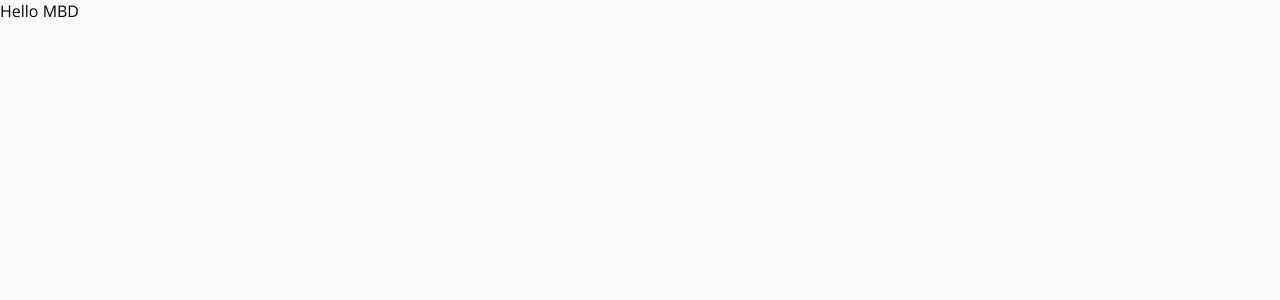
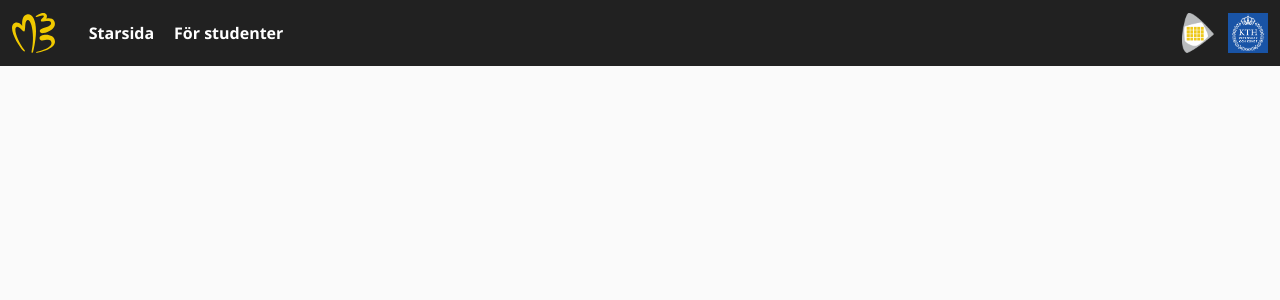
Before and after one commit to MediasBranschdag/MBD, a React (Create React App) app: page / in a window 1280 px wide. Shown: the top 300 px of the page. Built offline with nearby package versions, Linux system fonts and the light colour scheme.

Commit message:
Add basic navbar

```diff
--- a/src/App.tsx
+++ b/src/App.tsx
@@ -1,8 +1,10 @@
 import React from 'react';
+import Navbar from './components/navbar/navbar';
 
 const App = () => {
   return (
     <div className="App">
+      <Navbar/>
       Hello MBD
     </div>
   );
--- /dev/null
+++ b/src/components/navbar/navbar.css
@@ -0,0 +1,56 @@
+.navbar {
+    position: fixed;
+    left: 0;
+    right: 0;
+    top: 0;
+
+    display: flex;
+    flex-direction: row;
+    justify-content: space-between;
+    align-items: center;
+
+    color: var(--theme-text-bright);
+    background-color: var(--theme-dark-color-normal);
+}
+
+.navbar-padding {
+    padding: 12px;
+}
+
+.navbar-leading {
+    height: 40px;
+}
+
+.navbar-mbd-logo {
+    width: auto;
+    height: 100%;
+}
+
+.navbar-trailing {
+    height: 40px;
+}
+
+.side-logo {
+    margin-left: 14px;
+    height: 100%;
+}
+
+.navbar-content {
+    flex-grow: 1;
+    display: flex;
+    flex-direction: row;
+    align-items: center;
+}
+
+.navbar-link {
+    padding: 10px;
+
+    font-weight: bold;
+    transition: color 0.5s;
+    cursor: pointer;
+}
+
+.navbar-link.active,
+.navbar-link:hover {
+    color: var(--theme-primary-color-normal);
+}
--- /dev/null
+++ b/src/components/navbar/navbar.tsx
@@ -0,0 +1,25 @@
+import React from 'react';
+import './navbar.css';
+import mbdLogo from '../../assets/mbd-logo/mbd-logo-yellow.svg';
+import kthLogo from '../../assets/KTH_logo.png';
+import medieteknikLogo from '../../assets/medieteknik_logo.png';
+
+const Navbar = () => {
+    return (
+        <div className="navbar">
+            <div className="navbar-leading navbar-padding">
+                <img className="navbar-mbd-logo" src={mbdLogo} alt="MBD Logo"/>
+            </div>
+            <div className="navbar-content navbar-padding">
+                <div className="navbar-link">Starsida</div>
+                <div className="navbar-link">För studenter</div>
+            </div>
+            <div className="navbar-trailing navbar-padding">
+                <img className="side-logo" src={medieteknikLogo} alt=""/>
+                <img className="side-logo" src={kthLogo} alt=""/>
+            </div>
+        </div>
+    );
+}
+
+export default Navbar;
--- a/src/theme/colors.css
+++ b/src/theme/colors.css
@@ -8,4 +8,7 @@
     --theme-dark-color-normal: #212121;
     --theme-dark-color-dark: #000000;
     --theme-dark-color-light: #484848;
+
+    --theme-text-bright: #ffffff;
+    --theme-text-dark: #000000;
 }
```
Also changed, not shown: src/assets/KTH_logo.png (added), src/assets/medieteknik_logo.png (added).
